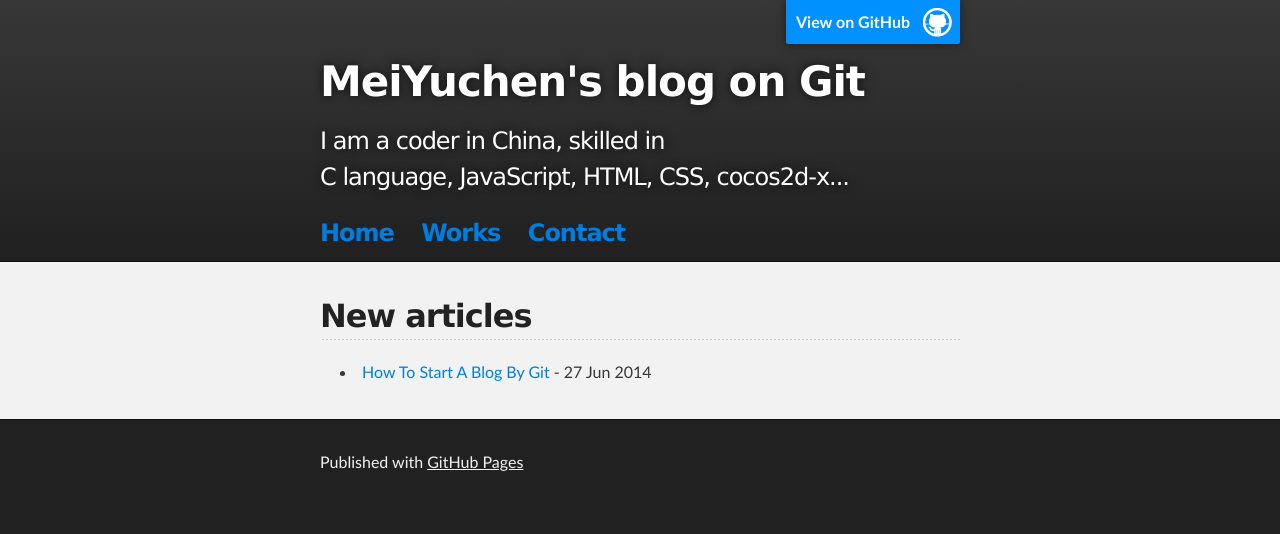
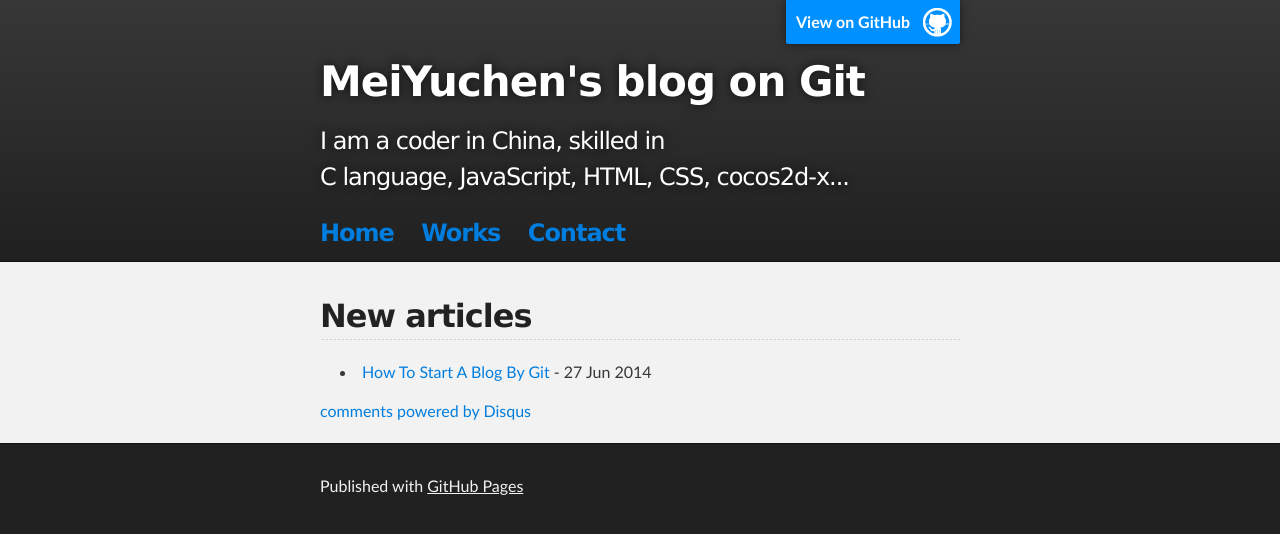
Before and after one commit to mycmessia/mycmessia.github.io, a Jekyll site: the page built from index.html, in a window 1280 px wide. Shown: the top 534 px of the page. Built offline with Jekyll 4.4.1, drawn with Linux system fonts in a browser that asks for light colours; comment, search, counter and statistics services are not loaded; some of the changed lines change nothing that is shown.

Commit message:
try to add disqus
try to add disqus(for comment) to my blog.

```diff
--- a/_layouts/default.html
+++ b/_layouts/default.html
@@ -23,7 +23,21 @@
     	<!-- MAIN CONTENT -->
     	<div id="main_content_wrap" class="outer">
       	<section id="main_content" class="inner">
-	{{content}}
+		{{content}}
+	    	<div id="disqus_thread"></div>
+	    	<script type="text/javascript">
+		/* * * CONFIGURATION VARIABLES: EDIT BEFORE PASTING INTO YOUR WEBPAGE * * */
+		var disqus_shortname = 'mycmessia'; // required: replace example with your forum shortname
+
+		/* * * DON'T EDIT BELOW THIS LINE * * */
+		(function() {
+	    		var dsq = document.createElement('script'); dsq.type = 'text/javascript'; dsq.async = true;
+	    		dsq.src = '//' + disqus_shortname + '.disqus.com/embed.js';
+	    		(document.getElementsByTagName('head')[0] || document.getElementsByTagName('body')[0]).appendChild(dsq);
+		})();
+    		</script>
+    		<noscript>Please enable JavaScript to view the <a href="http://disqus.com/?ref_noscript">comments powered by Disqus.</a></noscript>
+    		<a href="http://disqus.com" class="dsq-brlink">comments powered by <span class="logo-disqus">Disqus</span></a>
       	</section>
 	</div>
 	<!-- FOOTER  -->
```
